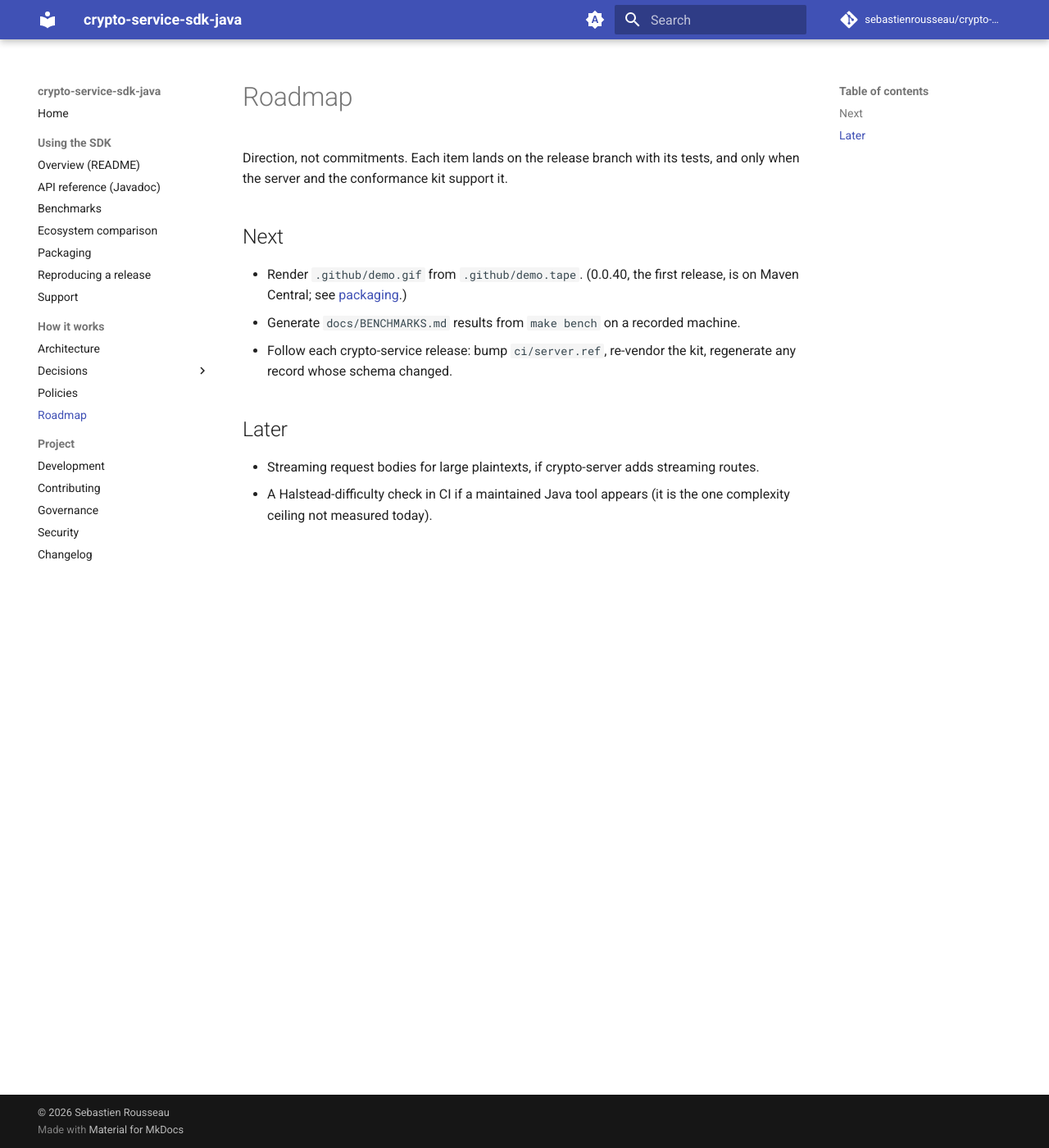
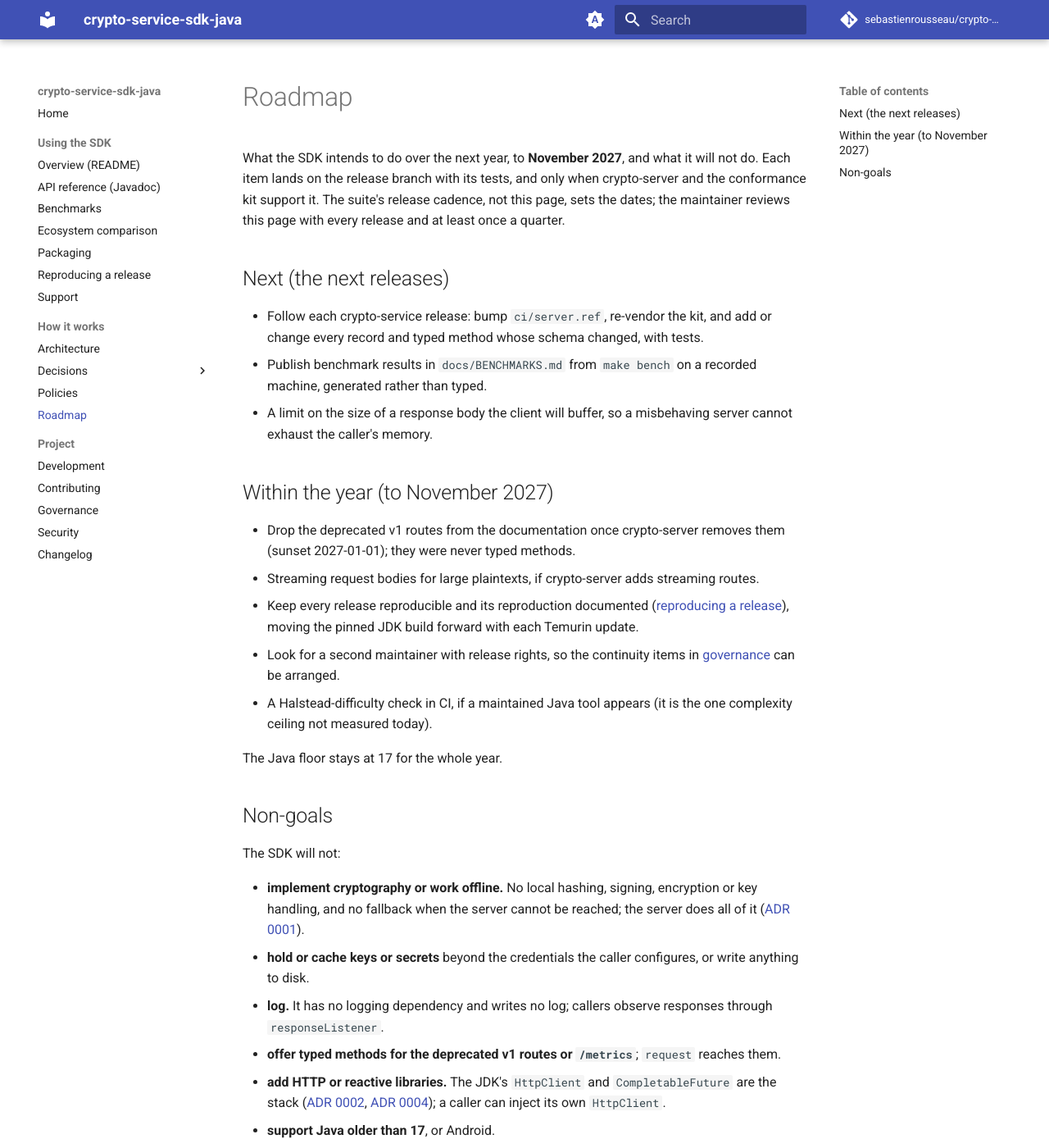
Before and after one commit to sebastienrousseau/crypto-service-sdk-java, an MkDocs documentation site: the page built from docs/ROADMAP.md, in a window 1280 px wide and 1400 px high. Shown: the whole window at 82% size. Built offline with MkDocs 1.6.1 and Material for MkDocs 9.7.7, drawn with Linux system fonts in a browser that asks for light colours; comment, search, counter and statistics services are not loaded; some of the changed text lies outside the part shown.

Commit message:
docs: fix stale install, demo and key docs
- README said 0.0.40 was not on Maven Central until its release
  workflow ran; it is. It now links the artifact, names the GPG key
  and the reproduction guide, and the stability section no longer
  says japicmp waits for a first release.
- README embedded .github/demo.gif, which did not exist. Render it
  with `make demo` (vhs 0.12.1) against crypto-server 3e8ecfd on
  loopback: the Hash, SignVerify and MlKem examples, as the alt text
  describes.
- packaging.md promised the signing key's public half "with the
  first release" without saying where. It now gives the fingerprint,
  the keyservers and the commands. The key is on keys.openpgp.org
  without a user ID (a no-reply address cannot be verified there, so
  gpg will not import that copy) and on keyserver.ubuntu.com with
  one; checked on 2026-11-18, and the 0.0.40 jar's signature from
  Maven Central verified with it.
- ROADMAP gets a one-year horizon (to November 2027), drops the
  shipped demo item, and states the non-goals.

---
THE ARCHITECT ᛫ Sebastien Rousseau ᛫ https://sebastienrousseau.com
THE ENGINE ᛞ EUXIS ᛫ Enterprise Unified Execution Intelligence System ᛫ https://euxis.co

Assisted-by: Claude Opus 5.5
Signed-off-by: Sebastien Rousseau <sebastienrousseau@users.noreply.github.com>

```diff
--- a/docs/ROADMAP.md
+++ b/docs/ROADMAP.md
@@ -2,21 +2,58 @@
 
 # Roadmap
 
-Direction, not commitments. Each item lands on the release branch with
-its tests, and only when the server and the conformance kit support it.
+What the SDK intends to do over the next year, to **November 2027**,
+and what it will not do. Each item lands on the release branch with its
+tests, and only when crypto-server and the conformance kit support it.
+The suite's release cadence, not this page, sets the dates; the
+maintainer reviews this page with every release and at least once a
+quarter.
 
-## Next
+## Next (the next releases)
 
-- Render `.github/demo.gif` from `.github/demo.tape`. (0.0.40, the first
-  release, is on Maven Central; see [packaging](packaging.md).)
-- Generate `docs/BENCHMARKS.md` results from `make bench` on a recorded
-  machine.
 - Follow each crypto-service release: bump `ci/server.ref`, re-vendor
-  the kit, regenerate any record whose schema changed.
+  the kit, and add or change every record and typed method whose schema
+  changed, with tests.
+- Publish benchmark results in `docs/BENCHMARKS.md` from `make bench` on
+  a recorded machine, generated rather than typed.
+- A limit on the size of a response body the client will buffer, so a
+  misbehaving server cannot exhaust the caller's memory.
 
-## Later
+## Within the year (to November 2027)
 
+- Drop the deprecated v1 routes from the documentation once crypto-server
+  removes them (sunset 2027-01-01); they were never typed methods.
 - Streaming request bodies for large plaintexts, if crypto-server adds
   streaming routes.
-- A Halstead-difficulty check in CI if a maintained Java tool appears
+- Keep every release reproducible and its reproduction documented
+  ([reproducing a release](REPRODUCING.md)), moving the pinned JDK build
+  forward with each Temurin update.
+- Look for a second maintainer with release rights, so the continuity
+  items in [governance](governance.md) can be arranged.
+- A Halstead-difficulty check in CI, if a maintained Java tool appears
   (it is the one complexity ceiling not measured today).
+
+The Java floor stays at 17 for the whole year.
+
+## Non-goals
+
+The SDK will not:
+
+- **implement cryptography or work offline.** No local hashing,
+  signing, encryption or key handling, and no fallback when the server
+  cannot be reached; the server does all of it
+  ([ADR 0001](adr/0001-thin-client-over-the-server.md)).
+- **hold or cache keys or secrets** beyond the credentials the caller
+  configures, or write anything to disk.
+- **log.** It has no logging dependency and writes no log; callers
+  observe responses through `responseListener`.
+- **offer typed methods for the deprecated v1 routes or `/metrics`**;
+  `request` reaches them.
+- **add HTTP or reactive libraries.** The JDK's `HttpClient` and
+  `CompletableFuture` are the stack
+  ([ADR 0002](adr/0002-http-stack.md),
+  [ADR 0004](adr/0004-async-model.md)); a caller can inject its own
+  `HttpClient`.
+- **support Java older than 17**, or Android.
+- **follow redirects, or offer a switch that disables TLS
+  verification.**
```
Also changed, not shown: README.md (+11 -6 lines), docs/packaging.md (+32 -7 lines), 1 other file.
